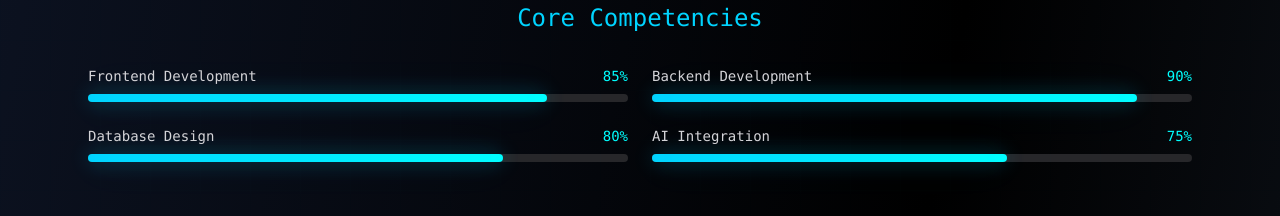
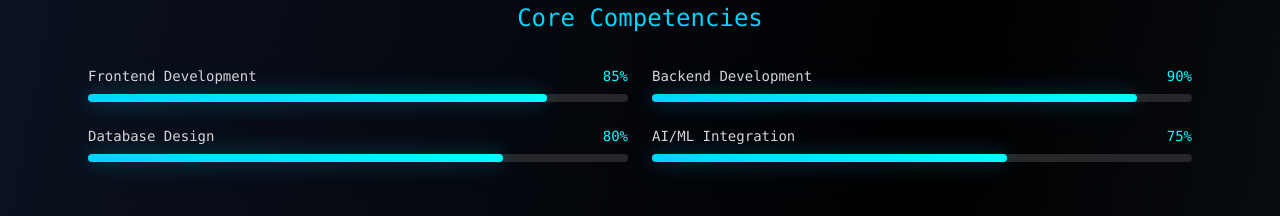
Before and after one commit to ajeevani/arman-portfolio, a Next.js app in the folder app/: page / in a window 1280 px wide. Shown: the part 1660-1876 px from the top of the page. Built offline with nearby package versions, Linux system fonts and the light colour scheme.

Commit message:
Update about-section.tsx

```diff
--- a/app/components/about-section.tsx
+++ b/app/components/about-section.tsx
@@ -148,7 +148,7 @@ export default function AboutSection() {
               { skill: 'Frontend Development', level: 85 },
               { skill: 'Backend Development', level: 90 },
               { skill: 'Database Design', level: 80 },
-              { skill: 'AI Integration', level: 75 },
+              { skill: 'AI/ML Integration', level: 75 },
             ].map((item, index) => (
               <div key={item.skill} className="space-y-2">
                 <div className="flex justify-between text-sm font-mono">
```
